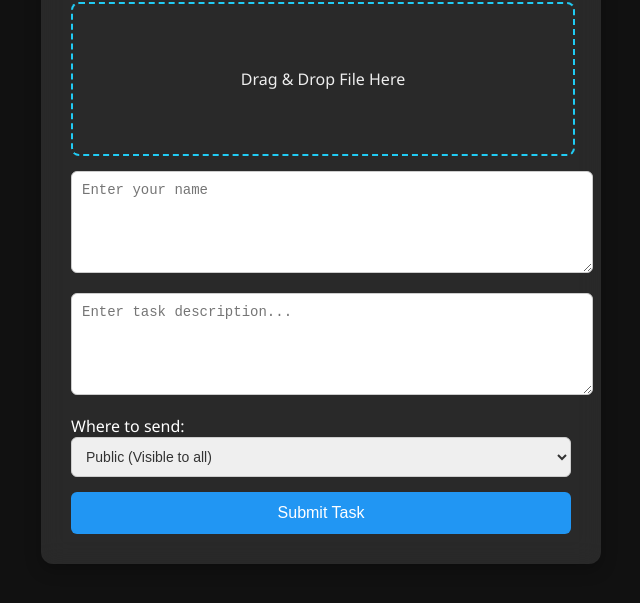
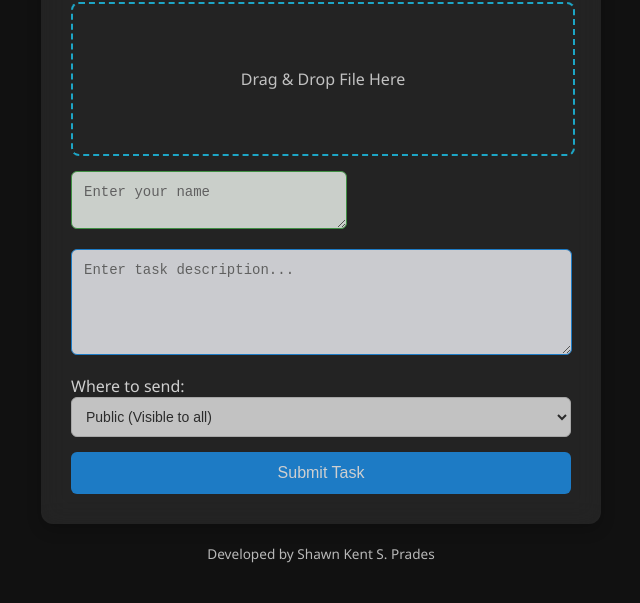
Before and after one commit to kentprades/SharedTask, a website: page task.html in a window 1280 px wide. Shown: the part 101-704 px from the top of the page, without its empty margins (319-959 px from the left). Drawn offline with Linux system fonts and the light colour scheme.

Commit message:
Add files via upload

```diff
--- a/task.html
+++ b/task.html
@@ -36,6 +36,7 @@
       border-radius: 12px;
       box-shadow: 0 6px 16px rgba(0,0,0,0.25);
       margin: auto;
+      opacity: 0.8;
     }
 
     h2 {
@@ -45,6 +46,7 @@
       text-shadow: 2px 2px 6px rgba(0,0,0,0.4);
     }
 
+    /* Drop Box */
     .drop-box {
       width: 100%;
       height: 150px;
@@ -58,12 +60,38 @@
       color: #eee;
       transition: background 0.3s ease, box-shadow 0.3s ease;
     }
-
     .drop-box:hover {
       box-shadow: 0 0 12px #21cbf3;
     }
 
-    textarea, select {
+    /* Name Textarea */
+    .name-box {
+      width: 50%;
+      margin-bottom: 15px;
+      border: 1px solid #4caf50;
+      border-radius: 6px;
+      padding: 12px;
+      font-size: 14px;
+      color: #333;
+      background: #f9fff9;
+    }
+
+    /* Description Textarea */
+    .desc-box {
+      width: 95%;
+      height: 80px;
+      margin-bottom: 15px;
+      border: 1px solid #2196f3;
+      border-radius: 6px;
+      padding: 12px;
+      font-size: 14px;
+      color: #333;
+      background: #f9fbff;
+      resize: vertical;
+    }
+
+    /* Select Box */
+    .select-box {
       width: 100%;
       margin-bottom: 15px;
       border: 1px solid #ccc;
@@ -71,11 +99,6 @@
       padding: 10px;
       font-size: 14px;
       color: #333;
-    }
-
-    textarea {
-      height: 80px;
-      resize: vertical;
     }
 
     button {
@@ -95,6 +118,14 @@
       box-shadow: 0 0 12px #2196f3;
     }
 
+    .footer {
+      text-align: center;
+      margin-top: 20px;
+      font-size: 0.85rem;
+      opacity: 0.7;
+      color: #fff;
+    }
+
     @media (max-width: 768px) {
       .container { padding: 20px; }
       h2 { font-size: 20px; }
@@ -112,16 +143,25 @@
   <canvas id="grid"></canvas>
   <div class="container">
     <h2>Upload Task</h2>
+
     <div class="drop-box" id="dropBox">Drag & Drop File Here</div>
     <input type="file" id="fileInput" hidden>
-    <textarea id="userName" placeholder="Enter your name"></textarea>
-    <textarea id="desc" placeholder="Enter task description..."></textarea>
+
+    <textarea id="userName" class="name-box" placeholder="Enter your name"></textarea>
+    <textarea id="desc" class="desc-box" placeholder="Enter task description..."></textarea>
+
     <label for="sendTo">Where to send:</label>
-    <select id="sendTo">
+    <select id="sendTo" class="select-box">
       <option value="public">Public (Visible to all)</option>
       <option value="zei">Zei (Visible to Zei only)</option>
     </select>
+
     <button onclick="submitTask()">Submit Task</button>
+
+
+  </div>
+      <div class="footer">
+      Developed by Shawn Kent S. Prades
     </div>
 
   <script>
@@ -233,6 +273,7 @@
       formData.append('description', desc);
       formData.append('sendTo', sendTo);
 
+      try {
         const res = await fetch('https://sharedtask.onrender.com/upload', {
           method: 'POST',
           body: formData
@@ -240,6 +281,10 @@
         const data = await res.json();
         alert(data.message);
         location.href = 'board.html';
+      } catch (error) {
+        alert("Upload failed. Please try again.");
+        console.error(error);
+      }
     }
   </script>
 </body>
```
Also changed, not shown: index.html (+17 -0 lines). Lines whose indentation alone changed are shown as unchanged.
